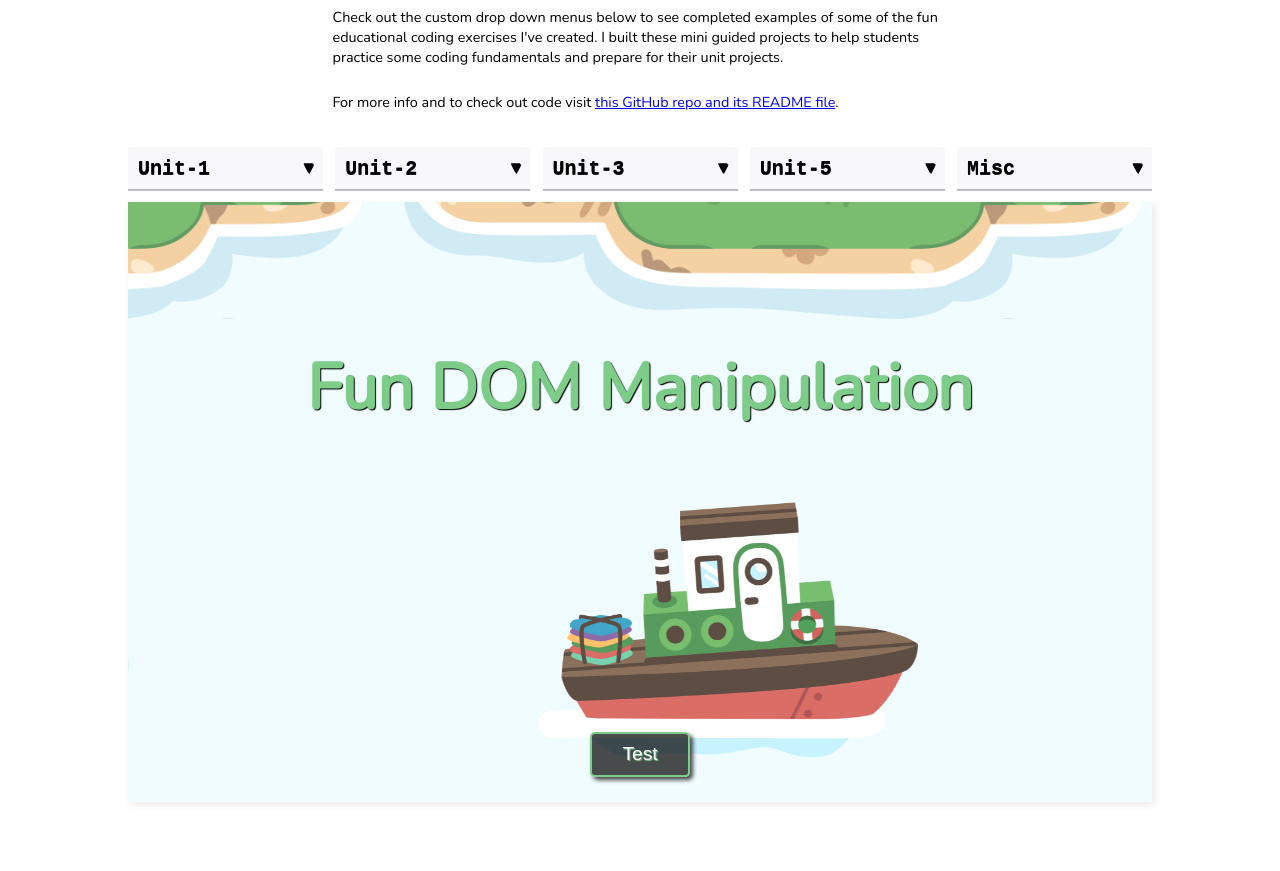
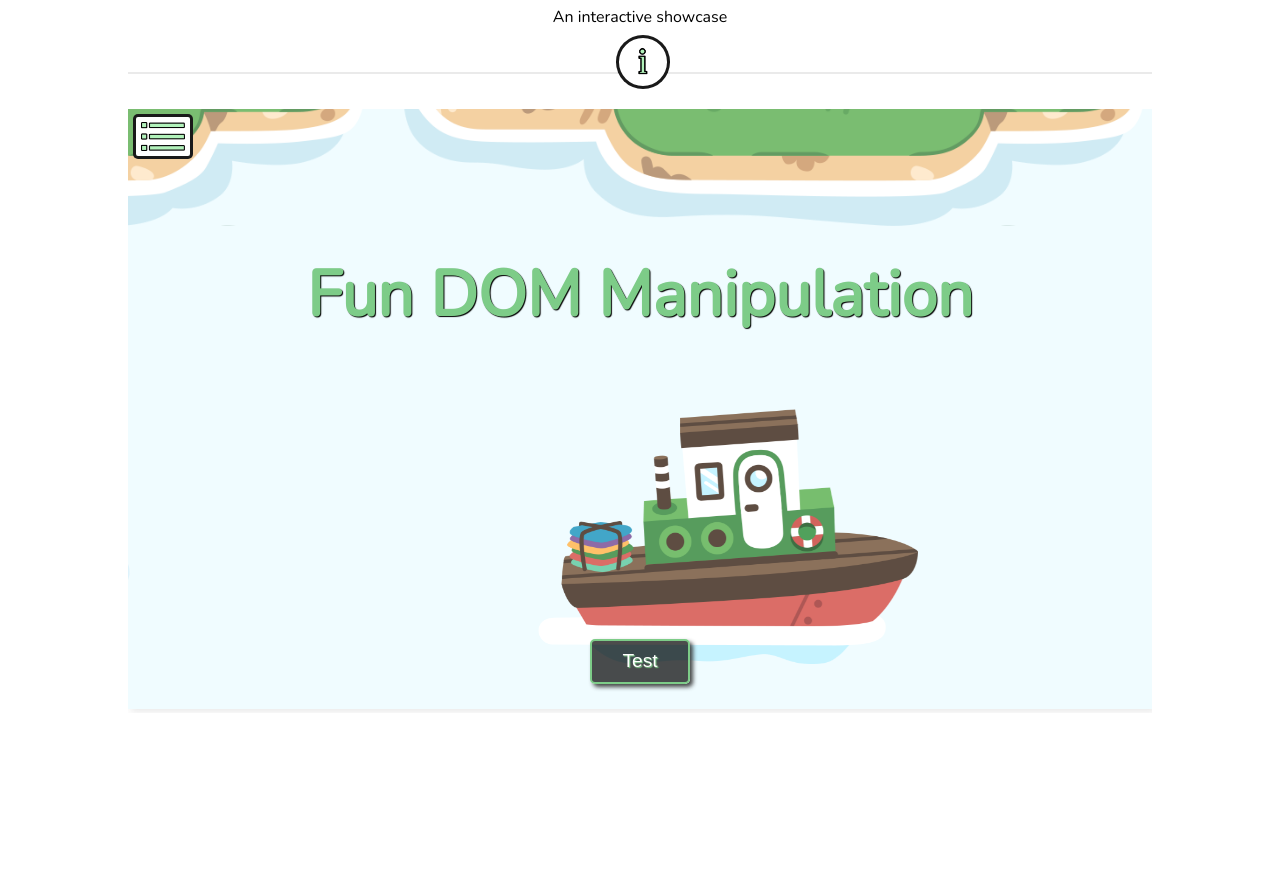
Before and after one commit to gitrobertpm/td-warm-ups, a plain HTML site: page index.html in a window 1280 px wide. Shown: the part 73-944 px from the top of the page. After the commit the page ends 821 px from the top, so only its background shows below. Drawn offline with nearby package versions, Linux system fonts and the light colour scheme.

Commit message:
Improved layout and styles

```diff
--- a/css/style.css
+++ b/css/style.css
@@ -2,6 +2,7 @@
  @import url('https://fonts.googleapis.com/css?family=Nunito');
 
 body {
+  box-sizing: border-box;
   margin: 0;
   font-family: 'Nunito', sans-serif;
   -webkit-font-smoothing: antialiased;
@@ -21,43 +22,125 @@ code {
   font-family: 'Courier New', monospace;
 }
 
-p {
-  text-align: left;
-  font-size: 0.9rem;;
-  line-height: 1.25rem;
-  max-width: 615px;
-  margin: auto auto 25px;
-}
-
 .container {
   text-align: center;
   max-width: 1024px;
   margin: auto;
 }
 
-.wu-container {
-  position: absolute;
-  display: flex;
-  flex-flow: row nowrap;
-  justify-content: space-between;
-  width: 100%;
-  max-width: 1024px;
-  margin: 10px auto;
+p {
+  text-align: justify;
+  font-size: 1em;
+  line-height: 1.25rem;
+  margin: auto auto 10px;
 }
 
-.wu-list-container {
-  vertical-align: top;
-  width: 195px;
-  height: 42px;
-  background: rgba(245, 245, 250, 0.7);
-  border-radius: 3px 3px 0 0;
-  border-bottom: 2px solid rgba(50, 50, 50, 0.3);
+.slug {
+  text-align: center;
+  min-width: 100%;
+  margin: 10px auto 25px;
+}
+
+.info-btn {
+  cursor: pointer;
+  position: absolute;
+  top: 105px;
+  width: 60px;
+  height: 60px;
+  margin: 0 0 0 -30px;
+  background: none;
+  border: none;
+  outline: none;
+  z-index: 9;
+}
+
+.info-btn img {
+  display: block;
+  width: 100%;
+  background: rgb(255, 255, 255);
+  border-radius: 50%;
+  border: 3px solid rgba(0, 0, 0, 0.9);
+  transition: all 0.4s ease-out;
+}
+
+.intro-box {
+  position: relative;
+  margin: 45px auto 15px;
+  height: 0;
+  border-top: 1px solid rgba(50, 50, 50, 0.1);
+  border-bottom: 1px solid rgba(50, 50, 50, 0.1);
   overflow: hidden;
   transition: all 0.4s ease-out;
 }
 
-.wu-list-container:hover {
-  border-bottom-color: rgba(24, 180, 24, 0.767);
+.text-box {
+  margin: auto;
+  padding: 10px;
+}
+
+.intro-box img {
+  display: none;
+}
+
+.iframe-container {
+  position: relative;
+  width: 100%;
+  max-width: 1024px;
+  margin: 35px auto;
+  overflow: auto;
+}
+
+.wu-container {
+  position: absolute;
+  display: flex;
+  flex-flow: column wrap;
+  justify-content: space-between;
+  width: 70px;
+  max-width: 1024px;
+  margin: auto;
+  transition: all 0.4s ease-out;
+  overflow: hidden;
+}
+
+.menu-btn {
+  cursor: pointer;
+  position: absolute;
+  top: 5px;
+  left: 35px;
+  width: 60px;
+  margin: 0 0 0 -30px;
+  padding: 5px;
+  background: rgb(255, 255, 255);
+  border: 3px solid rgba(0, 0, 0, 0.9);
+  border-radius: 5px;
+  outline: none;
+  z-index: 9;
+  transition: all 0.4s ease-out;
+}
+
+.menu-btn img {
+  display: block;
+  width: 100%;
+  background: none;
+  transition: all 0.4s ease-out;
+}
+
+.wu-list-container {
+  display: flex;
+  flex-flow: row nowrap;
+  width: 135px;
+  height: 42px;
+  max-height: 42px;
+  margin-left: 75px;
+  background: rgb(255, 255, 255);
+  border-radius: 3px 3px 0 0;
+  border-bottom: 2px solid rgba(50, 50, 50, 0.9);
+  overflow: hidden;
+  transition: all 0.6s ease-out;
+}
+
+.wu-list-container:focus {
+  background: rgba(246, 212, 192, 0.9);
 }
 
 .wu-container h2 {
@@ -65,67 +148,104 @@ p {
   text-transform: capitalize;
   text-align: left;
   font-size: 1.25em;
-  width: 200px;
-  margin: 0 auto 0 0;
+  width: 125px;
+  min-width: 125px;
+  margin: 0;
   padding-top: 10px;
   padding-bottom: 8px;
   padding-left: 10px;
+  background-image: url('../img/down-arrow-2.png');
+  background-repeat: no-repeat;
+  background-size: 12px;
+  background-position: calc(100% - 10px) 12px;
   transition: all 0.4s ease-out;
-  text-shadow: 0px 1px 0 transparent;
   text-shadow: 0px 1px 0 rgba(0, 0, 0, 0.9);
 }
 
-.caret {
-  float: right;
-  font-size: 1rem;
-  margin-top: 2px;
-  margin-right: 25px;
-  transition: all 0.4s ease-out;
-  filter: drop-shadow(1px 1px 0px rgba(0, 0 , 0, 1));
-}
-
-.wu-list-container:hover h2 {
-  color: rgba(24, 180, 24, 0.767);
-}
-
 .wu-container ul {
+  list-style: none;
+  text-align: left;
   display: flex;
   flex-flow: row wrap;
-  justify-content: left;
+  justify-content: flex-start;
+  width: 100%;
+  height: auto;
   padding: 0;
-  margin: 3px auto 10px;
-  list-style: none;
+  margin: 0;
+  background: rgb(255, 255, 255);
 }
 
 .wu-container li {
-  width: 200px;
-  margin: 0px auto 10px;
+  margin: 0;
 }
 
 .wu-container button {
   cursor: pointer;
   text-transform: uppercase;
-  font-size: 0.7rem;
+  font-size: 0.9em;
   font-weight: bolder;
-  text-shadow: 0px 1px 0 rgba(0, 0, 0, 0.7);
-  width: 175px;
-  height: 50px;
-  background: rgba(255, 255, 255, 0.7);
-  border-radius: 3px;
-  border-radius: 3px 3px 0 0;
+  height: 42px;
+  margin: 0;
+  padding: 0 10px;
+  background: rgba(255, 255, 255, 0.9);
   border: none;
-  border-bottom: 2px solid rgba(50, 50, 50, 0.3);
+  border-right: 1px solid rgba(50, 50, 50, 0.3);
+  border-bottom: 1px solid rgba(50, 50, 50, 0.3);
+  border: 1px solid rgba(50, 50, 50, 0.1);
   transition: all 0.4s ease-out;
 }
 
 .wu-container button:hover {
-  color: rgba(24, 180, 24, 0.767);
-  background: rgba(255, 255, 255);
-  border-bottom-color: rgba(24, 180, 24, 0.767);
+  background: rgba(24, 180, 24, 0.99);
 }
 
 iframe {
-  margin: 65px auto;
+  width: 100%;
+  margin: auto;
   border: none;
   box-shadow: 3px 3px 7px rgba(50, 50, 50, 0.1);
 }
+
+@media screen and (min-width: 768px) {
+  .info-btn img:hover {
+    background: rgba(24, 180, 24, 0.99);
+  }
+
+  .intro-box {
+    display: flex;
+    flex-flow: row wrap;
+  }
+
+  .text-box {
+    flex: 1 1 auto;
+    width: calc(100% - 620px);
+    margin: 15px 25px 15px 10px;
+    padding: 0;
+  }
+
+  .intro-box img {
+    display: block;
+    max-width: 400px;
+    max-height: 251px;
+    width: auto;
+    height: auto;
+    flex: 0 1 auto;
+    padding: 7px;
+    margin: 17px auto;
+    background: rgba(0, 25, 0, 0.9);
+    border: 1px solid rgba(50, 50, 50, 0.1);
+    border-radius: 3px;
+  }
+
+  .intro-box .slug {
+    margin: 0 auto;
+  }
+
+  .menu-btn:hover {
+    background: rgba(24, 180, 24, 0.99);
+  }
+
+  .wu-list-container:hover {
+    background: rgba(24, 180, 24, 0.99);
+  }
+}
--- a/index.html
+++ b/index.html
@@ -10,15 +10,31 @@
   <body>
     <noscript>You need to enable JavaScript to run this app.</noscript>
     <div class="container">
-      <h1>FSJS Techdegree Project Warm Ups</h1>
+      <h1>Project Warm Ups</h1>
 
-      <p>Check out the custom drop down menus below to see completed examples of some of the fun educational coding exercises I've created.  I built these mini guided projects to help students practice some coding fundamentals and prepare for their unit projects.</p>
+      <p class="slug">An interactive showcase</p>
+      <button type="button" id="info-btn" class="info-btn"><img src="img/info-2.png" alt="Info icon" /></button>
+      <div class="intro-box">
+        <div class="text-box">
+          <p>In the custom dropdown menus below, you'll find buttons to change the display.</p>
+          <p>Each one represents a coding exercise I put together while overseeing an online web development bootcamp.</p>
+          <p>Each exercise contains a basic front end: a bit of HTML, CSS and JavaScript, a friendly user interface, maybe some images, and a helpful set of instructions that describe how to complete the exercise.</p>
+          <p>And each was designed to provide students with an opportunity to practice some recently taught web development concept or technique.</p>
+          <p>The point of these mini-app exercises was to provide a very approachable way to reinforce what the students were learning, while helping them prepare for the upcoming end-of-unit projects they would build.</p>
+        </div>
+        <img src="img/thumbnails.png" alt="Screenshots of Project Warm Ups" />
+        <p class="slug">Check out <a href="https://github.com/gitrobertpm/td-warm-ups" target="_blank">the READEME.md file here</a> for more info.</p>
+      </div>
 
-      <p>For more info and to check out code visit <a href="https://github.com/gitrobertpm/td-warm-ups" target="_blank">this GitHub repo and its README file</a>.</p>
 
-      <div id="wu-container" class="wu-container"></div>
 
-      <iframe id="wu-frame" class="wu-frame" src="td-wus/unit-2/fun-dom-manipulation/index.html" height="600" width="768" title="Iframe Example"></iframe>
+      <div class="iframe-container">
+        <button type="button" id="menu-btn" class="menu-btn"><img src="img/menu.png" alt="Options icon" /></button>
+        <div id="wu-container" class="wu-container"></div>
+
+        <iframe id="wu-frame" class="wu-frame" src="td-wus/unit-2/fun-dom-manipulation/index.html" height="600" width="768" title="Iframe Example"></iframe>
+      </div>
+
     </div>
 
     <script src="js/script.js"></script>
--- a/js/script.js
+++ b/js/script.js
@@ -2,7 +2,11 @@
 
 "use strict";
 
+const infoBtn = document.querySelector('#info-btn');
+const introBox = document.querySelector('.intro-box');
+const menuBtn = document.querySelector('#menu-btn');
 const wuContainer = document.querySelector('#wu-container');
+
 const wuFrame = document.querySelector('#wu-frame');
 
 // Set the iframe width
@@ -23,12 +27,11 @@ const wus = [
 // Remove dashes from names
 const txtStripper = txt => txt.replaceAll('-', ' ');
 
-
 // Create the ULs for the custom drop down
 wus.forEach((wuArr, i) => {
   wuContainer.insertAdjacentHTML('beforeend', `
     <div class="wu-list-container">
-      <h2>${wuSubs[i]} <span class="caret">&#9660;</span></h2>
+      <h2>${wuSubs[i]}</h2>
       <ul id="list-${i}" class="list list-${i}"></ul>
     </div>
   `);
@@ -48,16 +51,23 @@ const wuListContainers = document.querySelectorAll('.wu-list-container');
 // Tracker values
 let clicked;
 let wuOpen;
-
+let infoOpen = false;
+let menuOpen = false;
 
 // Program drop down menus to open and close accordingly
-wuListContainers.forEach((ul, i) => {
-  ul.addEventListener('click', e => {
-    wuListContainers.forEach(el => el.style.height = '42px');
+wuListContainers.forEach((div, i) => {
+  div.addEventListener('click', e => {
+    wuListContainers.forEach(el => {
+      el.style.width = '135px';
+      el.style.overflow = 'hidden';
+      wuContainer.style.overflow = 'hidden';
+    });
     clicked = i;
 
     if (clicked !== wuOpen) {
-      ul.style.height = 'auto';
+      div.style.width = '100%';
+      div.style.overflow = 'visible';
+      wuContainer.style.overflow = 'visible';
       wuOpen = i;
     } else {
       wuOpen = '';
@@ -67,9 +77,18 @@ wuListContainers.forEach((ul, i) => {
 
 // More of above
 addEventListener('click', e => {
-  if (![...e.target.parentElement.classList].includes('wu-list-container')) {
-    wuListContainers.forEach(el => el.style.height = '42px');
-    wuOpen = '';
+  if ([...e.target.parentElement.classList].includes('wu') ||
+      [...e.target.classList].includes('wu')) {
+        wuListContainers.forEach(el => {
+          el.style.width = '135px';
+          el.style.overflow = 'hidden';
+        });
+        wuOpen = '';
+
+        menuOpen = !menuOpen;
+        wuContainer.style.overflow = 'hidden';
+        wuContainer.style.width = '70px';
+
   }
 });
 
@@ -79,3 +98,23 @@ document.querySelectorAll('.wu button').forEach(btn => {
     wuFrame.setAttribute('src', btn.getAttribute('data-src'));
   });
 });
+
+infoBtn.addEventListener('click', (e) => {
+  infoOpen = !infoOpen;
+  if (infoOpen) {
+    introBox.style.overflow = 'auto';
+    return introBox.style.height = '355px';
+  }
+  introBox.style.overflow = 'hidden';
+  return introBox.style.height = '0';
+});
+
+menuBtn.addEventListener('click', (e) => {
+  menuOpen = !menuOpen;
+  if (menuOpen) {
+    wuContainer.style.overflow = 'auto';
+    return wuContainer.style.width = '100%';
+  }
+  wuContainer.style.overflow = 'hidden';
+  return wuContainer.style.width = '70px';
+});
```
Also changed, not shown: img/checkboxes.jpg (added), img/con-str.jpg (added), img/down-arrow-2.png (added), img/down-arrow.png (added), img/fizz-buzz.jpg (added), img/fun-dom-manip.jpg (added), img/info-2.png (added), img/info.png (added), img/input-val-errs.jpg (added), img/list-sel.jpg (added), img/menu.png (added), img/ran-arr-indy.jpg (added), img/sel-and-opt.jpg (added), img/simple-search.jpg (added), 3 more files.
